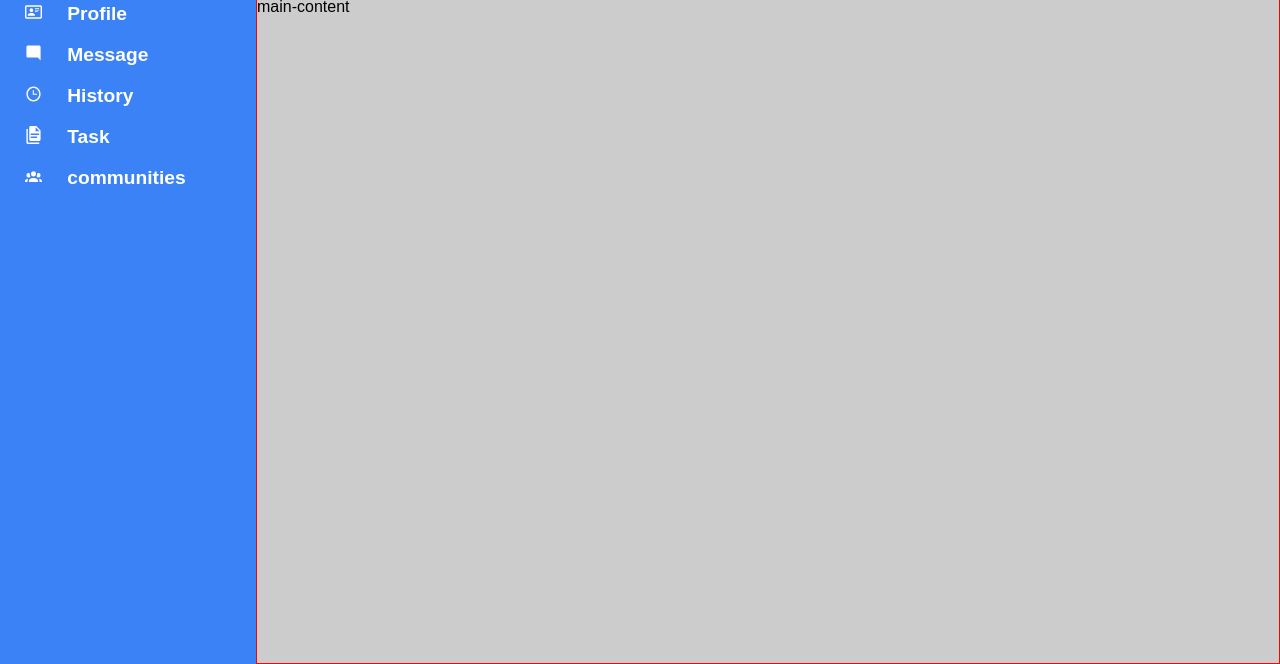
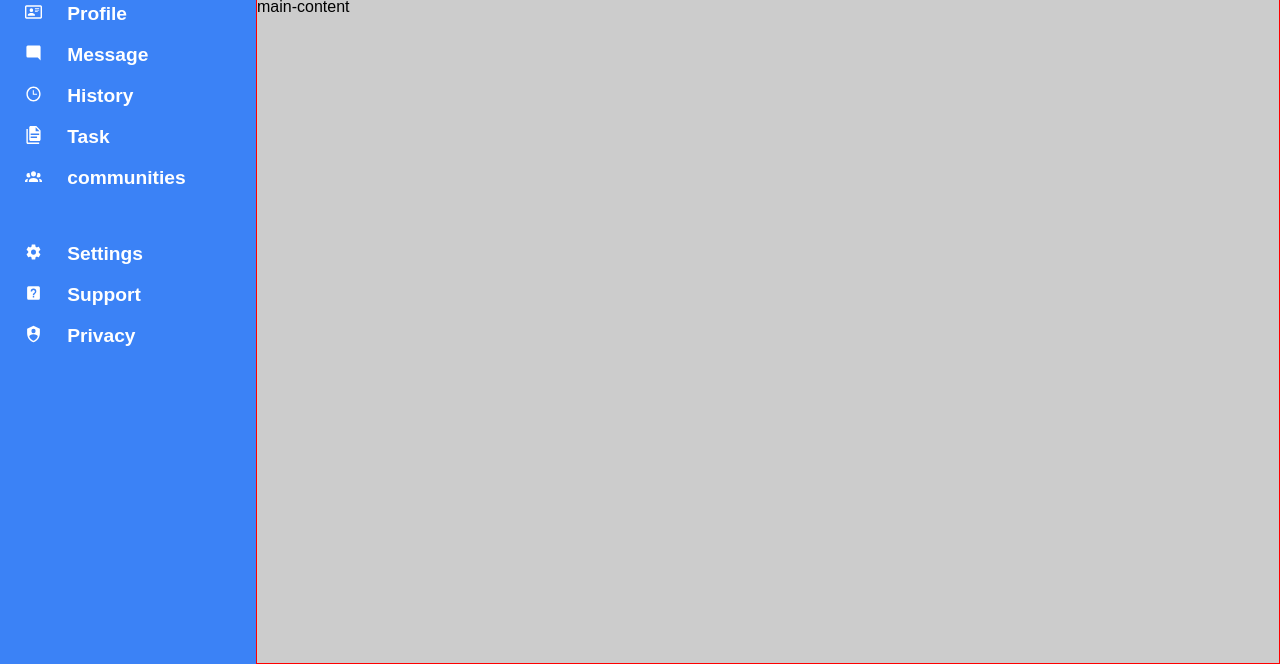
Before and after one commit to shayasgit/admin-dashboard, a plain HTML site: page index.html in a window 1280 px wide. Shown: the part 136-800 px from the top of the page. Drawn offline with Linux system fonts and the light colour scheme.

Commit message:
Side-bar Grid item finished

```diff
--- a/index.html
+++ b/index.html
@@ -44,6 +44,22 @@
                     </li>
                 </ul>
             </nav>
+            <nav class="nav-bottom">
+                <ul>
+                    <li>
+                        <img src="/icons/settings.svg" alt="settings-icon">
+                        <a href="#">Settings</a>
+                    </li>
+                    <li>
+                        <img src="/icons/support.svg" alt="support-icon">
+                        <a href="#">Support</a>
+                    </li>
+                    <li>
+                        <img src="/icons/privacy.svg" alt="privacy-icon">
+                        <a href="#">Privacy</a>
+                    </li>
+                </ul>
+            </nav>
         </aside>
         <main class="main">
             main-content
--- a/styles/style.css
+++ b/styles/style.css
@@ -21,11 +21,15 @@ body {
   border: 1px solid red;
 }
 
+/* header */
+
 .header {
   grid-column: 2 / 3;
   grid-row: 1;
   background-color: #fff;
 }
+
+/* Side-bar */
 
 .side-bar {
   grid-column: 1;
@@ -80,3 +84,9 @@ nav ul li a {
     margin-top: 4px;
     padding-left: 25px;
 }
+
+.nav-bottom {
+  margin-top: 50px;
+}
+
+/* Main */
```
Also changed, not shown: icons/privacy.svg (added), icons/settings.svg (added), icons/support.svg (added).
